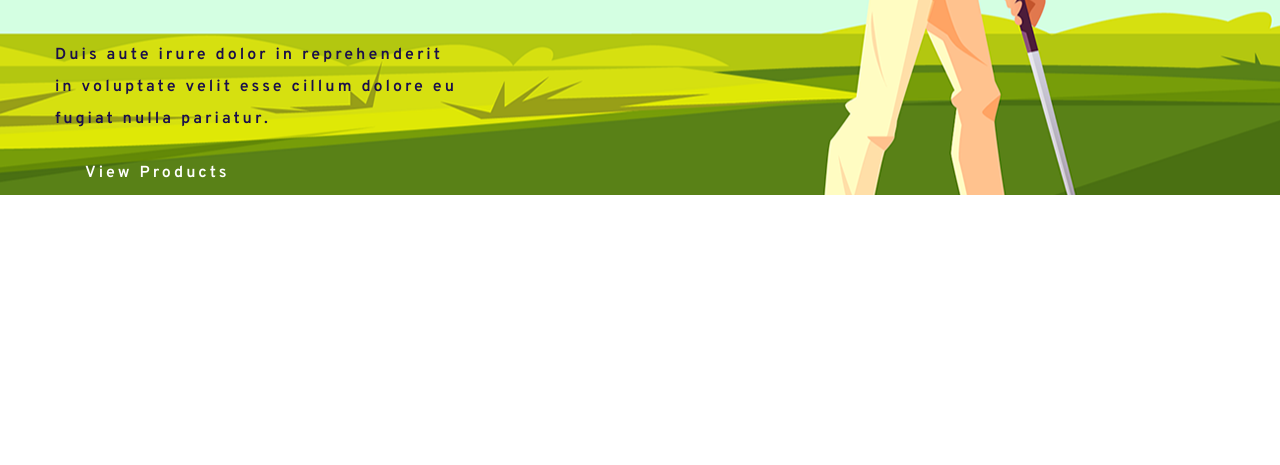
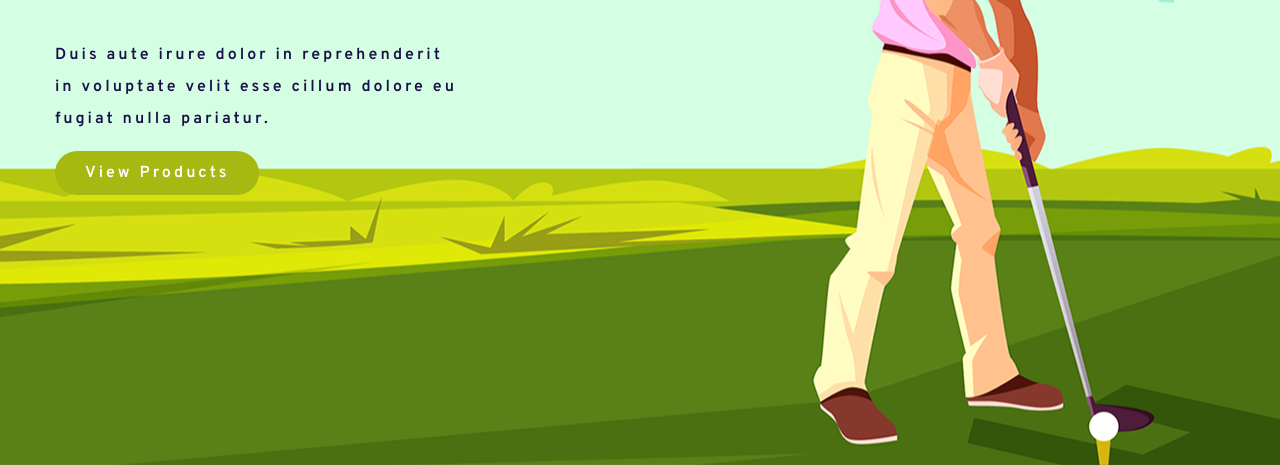
Before and after one commit to Bekjan555/Hamz, a plain HTML site: page index.html in a window 1280 px wide. Shown: the part 395-860 px from the top of the page. Before the commit the page ends 800 px from the top, so only its background shows below. Drawn offline with Linux system fonts and the light colour scheme.

Commit message:
changed second button and height of bg

```diff
--- a/css/base.css
+++ b/css/base.css
@@ -19,6 +19,7 @@ ul{
     align-items: center;
 }
 .our-bg{
+    height: 860px;
     background: url(../imgs/our-bg.png) center no-repeat;
 }
 .col-7{
--- a/css/components/header.css
+++ b/css/components/header.css
@@ -27,4 +27,7 @@
 }
 .veiw__btn{
     padding: 6px 30px 6px 30px;
+    border-radius: 100px;
+    font-weight: 700;
+    background-color: #a6b812;
 }
--- a/css/components/hero.css
+++ b/css/components/hero.css
@@ -1,5 +1,3 @@
-.hero__content{
-}
 .content__big{
     font-size: 80px;
     font-family: var(--ubun);
```
